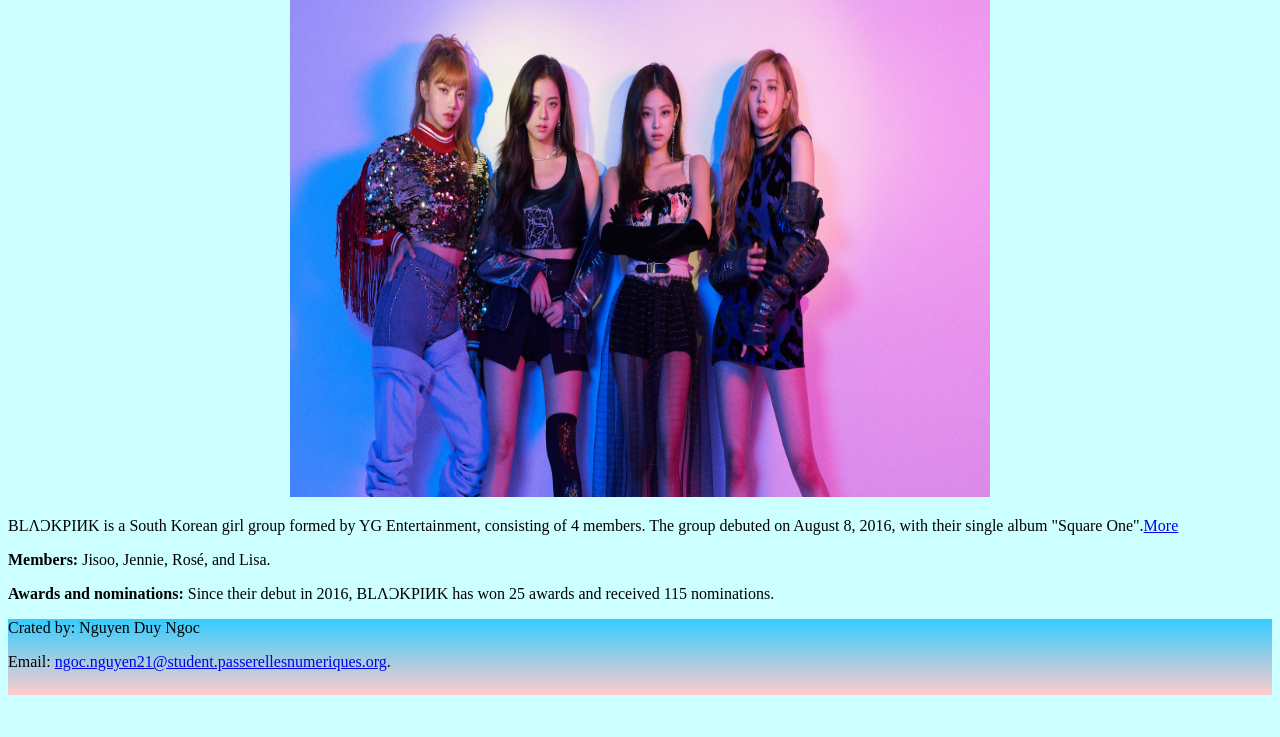
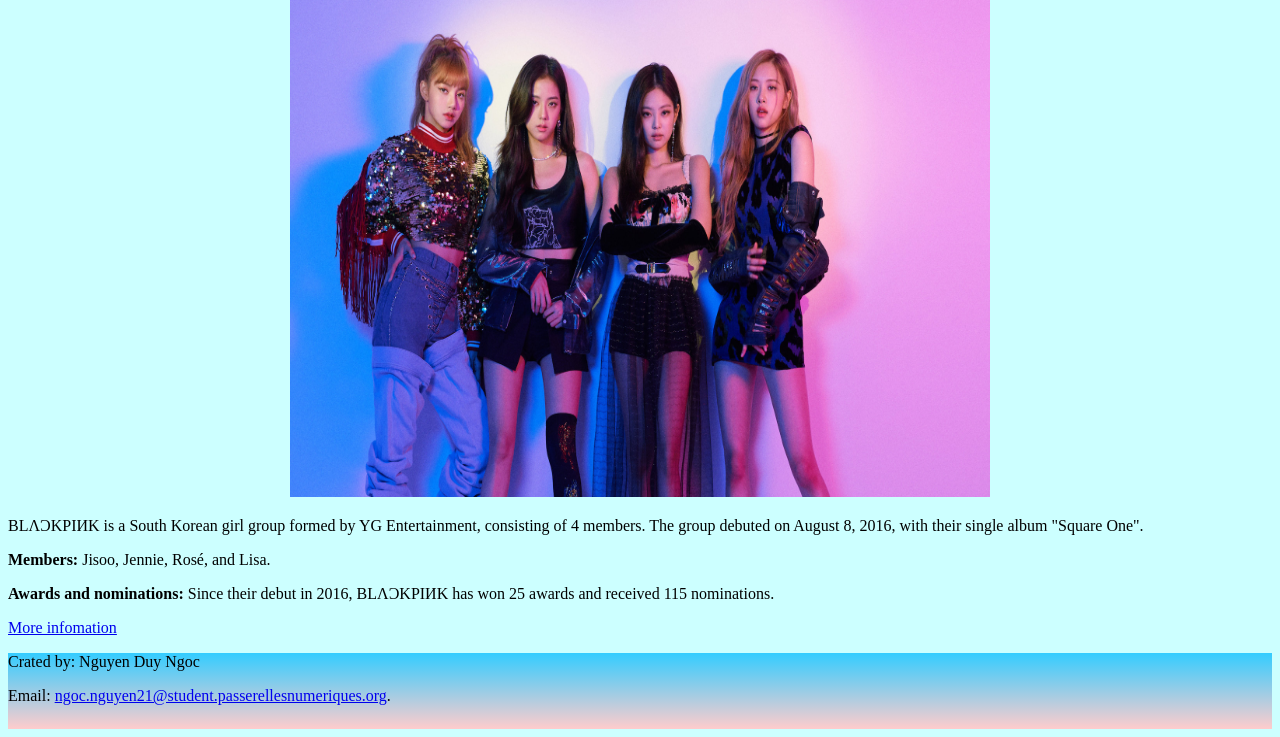
Before and after one commit to DuyNgoc2308/firstproject, a plain HTML site: page index.html in a window 1280 px wide. Shown: the part 148-885 px from the top of the page. Before the commit the page ends 851 px from the top, so only its background shows below. Drawn offline with Linux system fonts and the light colour scheme.

Commit message:
Update index.html

```diff
--- a/index.html
+++ b/index.html
@@ -16,10 +16,12 @@
     <li><a href="#more">More</a></li>
   </ul>
   <center><img src="bp.jpg" style="height:500px;width:700px"> </img></center>
-  <p>BLΛƆKPIИK is a South Korean girl group formed by YG Entertainment, consisting of 4 members. The group debuted on August 8, 2016, with their single album "Square One".<a href="https://en.wikipedia.org/wiki/Blackpink" style="text_decoration: none">More</a></p>
+  <p>BLΛƆKPIИK is a South Korean girl group formed by YG Entertainment, consisting of 4 members. The group debuted on August 8, 2016, with their single album "Square One".</p>
   <p><b>Members: </b>Jisoo, Jennie, Rosé, and Lisa.</p>
   <p><b>Awards and nominations: </b>Since their debut in 2016, BLΛƆKPIИK has won 25 awards and received 115 nominations.</p>
+<p><a href="https://en.wikipedia.org/wiki/Blackpink" style="text_decoration: none">More infomation</a></p>
 	<div class="pb">
+
 <footer>
   <p>Crated by: Nguyen Duy Ngoc</p>
   <p>Email: <a href="ngoc.nguyen21@student.passerellesnumeriques.org">ngoc.nguyen21@student.passerellesnumeriques.org</a>.</p>
```
